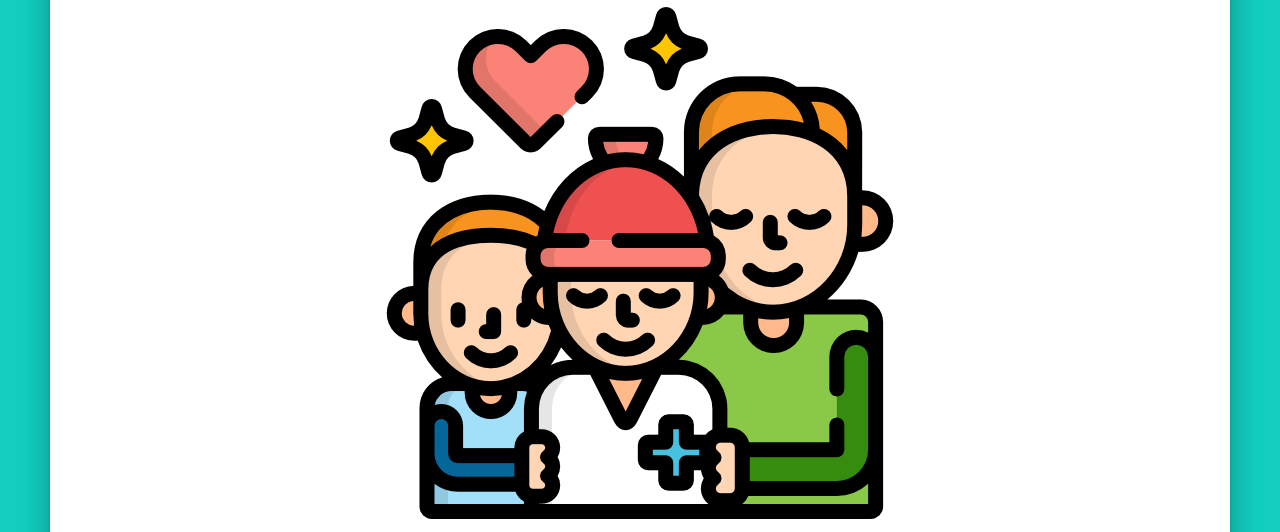
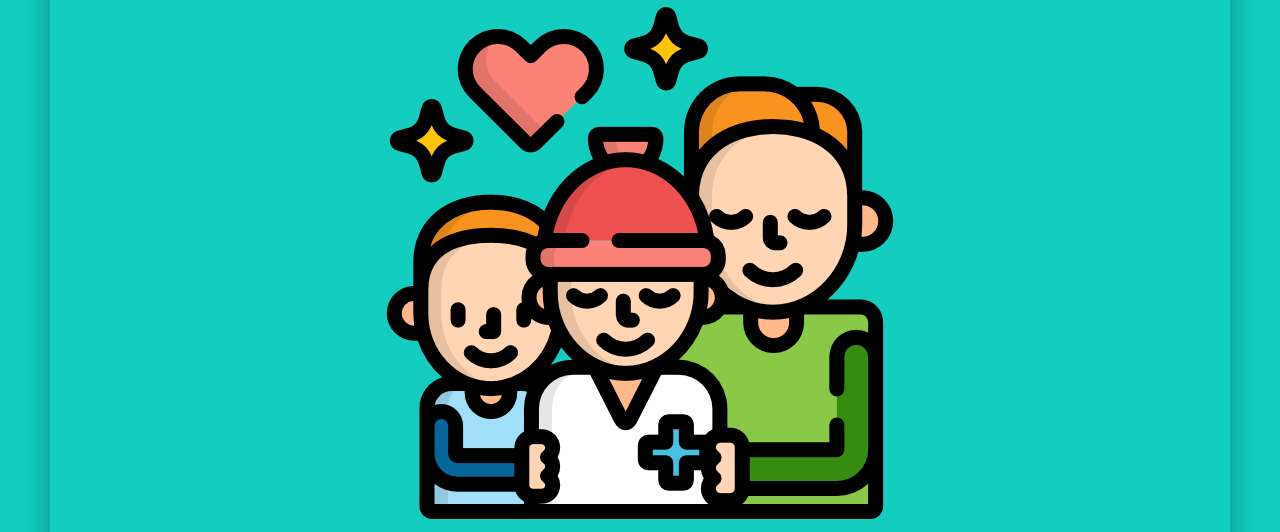
Before and after one commit to Gamealise/Gamealise.github.io, a plain HTML site: page thank-you.html in a window 1280 px wide. Shown: the part 128-660 px from the top of the page. Drawn offline with nearby package versions, Linux system fonts and the light colour scheme.

Commit message:
bug fixes

```diff
--- a/assets/css/material-kit.css
+++ b/assets/css/material-kit.css
@@ -3849,7 +3849,7 @@ img {
     max-height: 100%;
   }
 
- .main.main-raised{
+ .thankyou.main-raised{
     margin: -25px 50px 0px;
     border-radius: 6px;
     box-shadow: 0 16px 24px 2px rgba(0, 0, 0, 0.14), 0 6px 30px 5px rgba(0, 0, 0, 0.12), 0 8px 10px -5px rgba(0, 0, 0, 0.2);
--- a/thank-you.html
+++ b/thank-you.html
@@ -79,7 +79,7 @@
 		            </li>
         		</ul>
         	</div>
-        	<div class="main main-raised">
+        	<div class="thankyou main-raised ">
 			<div class="container">
 		    	<div class="section text-center section-landing">
 	                <div class="row">
```
Also changed, not shown: landing-page.html (+1 -2 lines).
